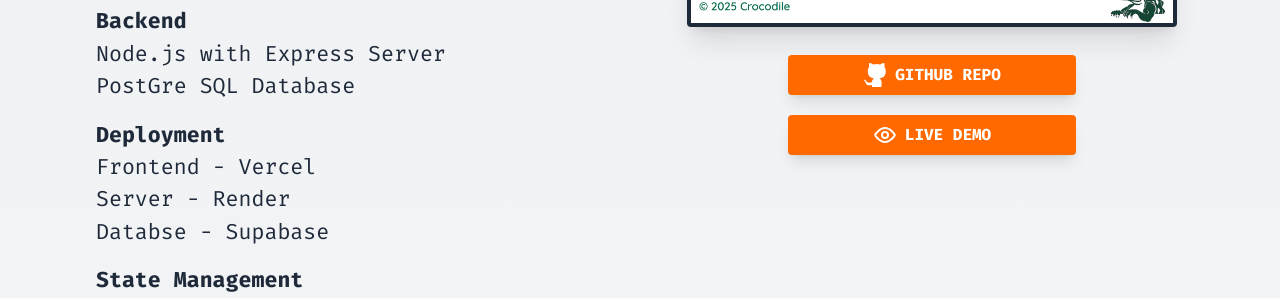
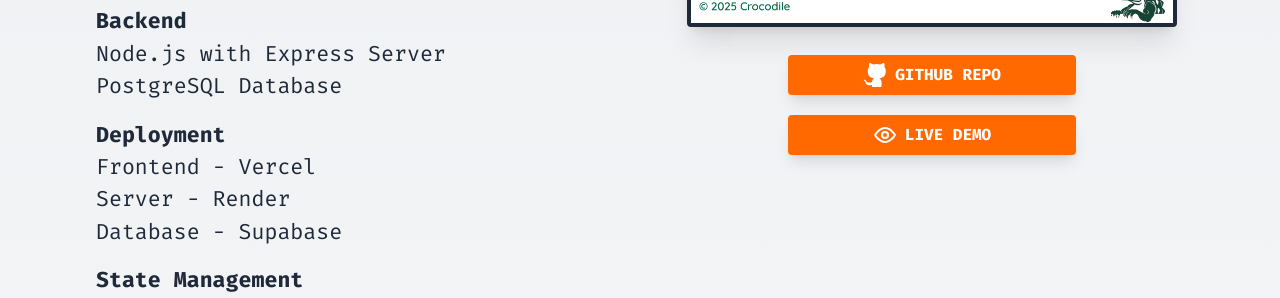
Before and after one commit to maxkatilius/mk-portfolio, a React (Vite) app: page / in a window 1280 px wide. Shown: the part 4305-4603 px from the top of the page. Built offline with nearby package versions, Linux system fonts and the light colour scheme.

Commit message:
typo fix

```diff
--- a/src/components/Projects.tsx
+++ b/src/components/Projects.tsx
@@ -354,7 +354,7 @@ const Projects = () => {
                                         Node.js with Express Server
                                     </li>
                                     <li>
-                                        PostGre SQL Database
+                                        PostgreSQL Database
                                     </li>
                                 </ul>
                             </li>
@@ -368,7 +368,7 @@ const Projects = () => {
                                         Server - Render
                                     </li>
                                     <li>
-                                        Databse - Supabase
+                                        Database - Supabase
                                     </li>
                                 </ul>
                             </li>
```
